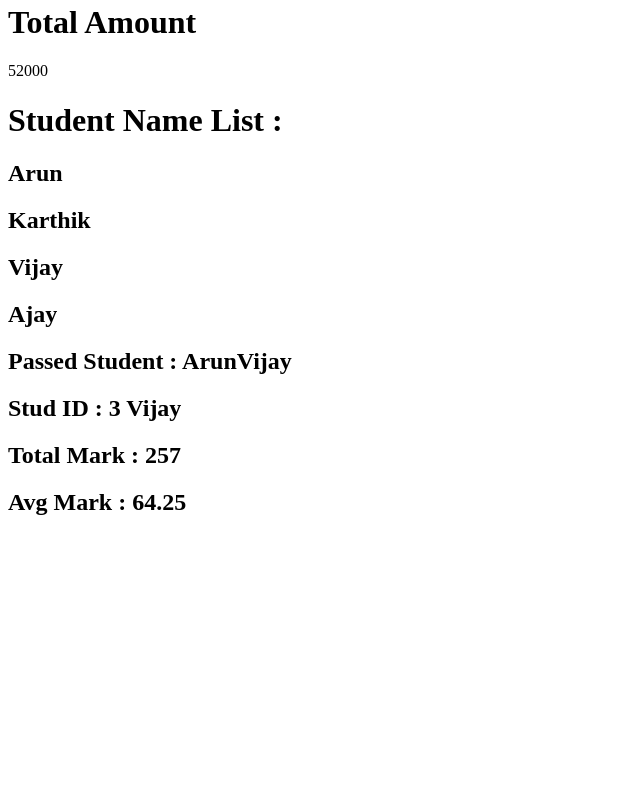
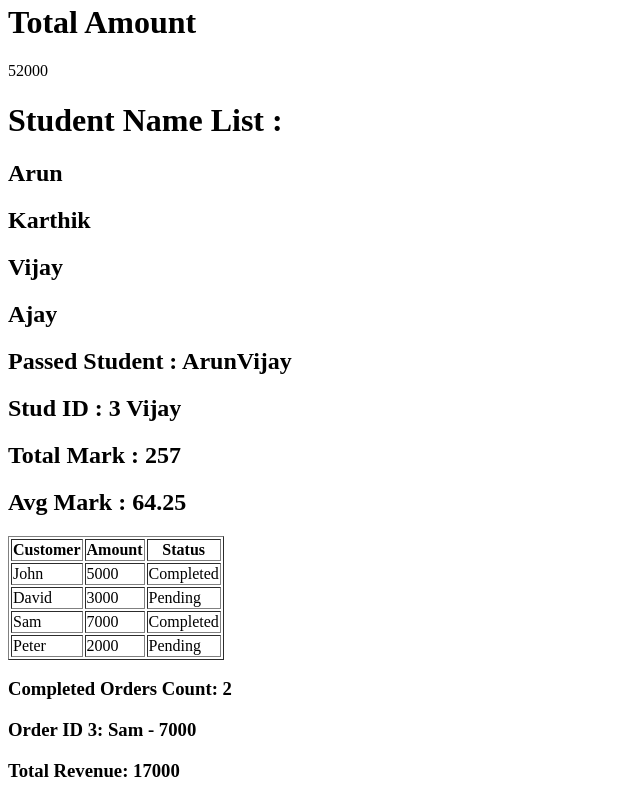
Before and after one commit to ManikumarJ/Mern_spl_class, a React (Vite) app in the folder Day-4/react-task-day3/: page / in a window 1280 px wide. Shown: the part 545-1345 px from the top of the page, without its empty margins (0-640 px from the left). Before the commit the page ends 1081 px from the top, so only its background shows below. Built offline with nearby package versions, Linux system fonts and the light colour scheme.

Commit message:
Day4 added - task6

```diff
--- a/Day-4/react-task-day3/src/App.jsx
+++ b/Day-4/react-task-day3/src/App.jsx
@@ -4,6 +4,7 @@ import Userfind from './components/Userfind'
 import ProductCard from './components/ProductCard'
 import Calccartamt from './components/Calccartamt'
 import StudManagementSys from './components/StudManagementSys'
+import { OrderTask } from './components/OrderTask'
 
 const App = () => {
   return (
@@ -13,6 +14,7 @@ const App = () => {
       <ProductCard/>
       <Calccartamt/>
       <StudManagementSys/>
+      <OrderTask/>
 
     </>
   )
--- /dev/null
+++ b/Day-4/react-task-day3/src/components/OrderTask.jsx
@@ -0,0 +1,62 @@
+// Bonus Company-Level Task
+// const orders = [ { id: 1, customer: "John", amount: 5000, status: "Completed" },
+//      { id: 2, customer: "David", amount: 3000, status: "Pending" },
+//      { id: 3, customer: "Sam", amount: 7000, status: "Completed" },
+//      { id: 4, customer: "Peter", amount: 2000, status: "Pending" }
+// ];
+// Tasks: Display all orders (map)
+//  Display completed orders (filter)
+// Find order id = 3 (find)
+// Calculate total revenue (reduce)
+
+
+import React from "react";
+
+export const OrderTask = () => {
+  const orders = [
+    { id: 1, customer: "John", amount: 5000, status: "Completed" },
+    { id: 2, customer: "David", amount: 3000, status: "Pending" },
+    { id: 3, customer: "Sam", amount: 7000, status: "Completed" },
+    { id: 4, customer: "Peter", amount: 2000, status: "Pending" }
+  ];
+
+  const completedOrders = orders.filter(
+    (order) => order.status === "Completed"
+  );
+
+  const orderById = orders.find((order) => order.id === 3);
+
+  const totalRevenue = orders.reduce((acc, order) => acc + order.amount, 0);
+
+  return (
+    <>
+      <table border="1">
+        <thead>
+          <tr>
+            <th>Customer</th>
+            <th>Amount</th>
+            <th>Status</th>
+          </tr>
+        </thead>
+
+        <tbody>
+          {orders.map((order) => (
+            <tr key={order.id}>
+              <td>{order.customer}</td>
+              <td>{order.amount}</td>
+              <td>{order.status}</td>
+            </tr>
+          ))}
+        </tbody>
+      </table>
+
+      <h3>Completed Orders Count: {completedOrders.length}</h3>
+
+      <h3>
+        Order ID 3: {orderById.customer} - {orderById.amount}
+      </h3>
+
+      <h3>Total Revenue: {totalRevenue}</h3>
+    </>
+  );
+};
```
